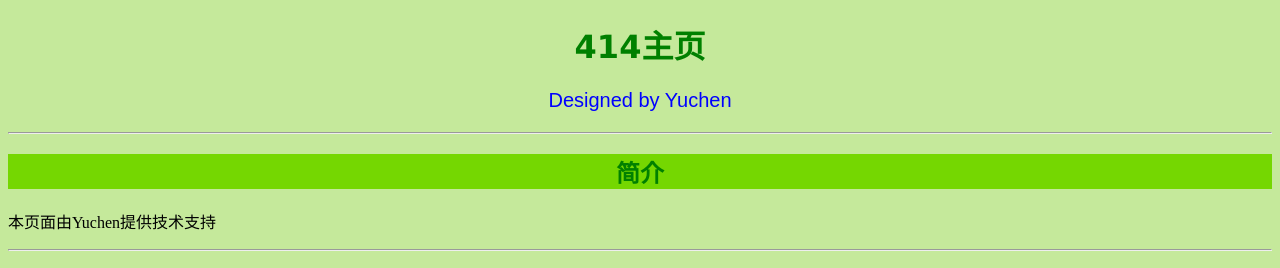
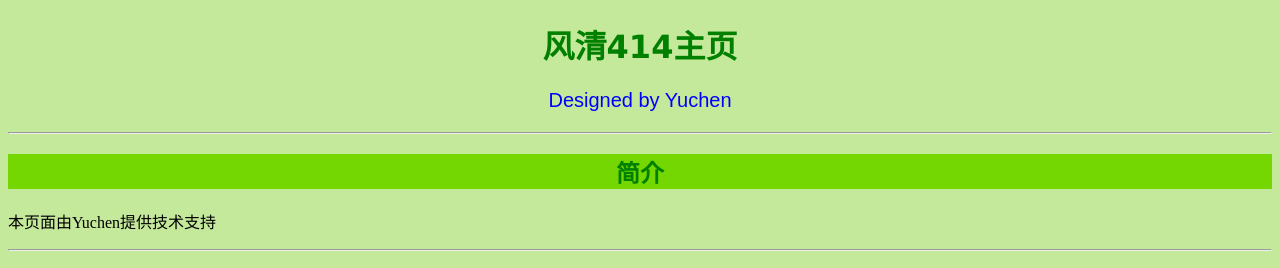
Before and after one commit to YuchenChuangsoft/414nb, a plain HTML site: page index.html in a window 1280 px wide. Shown: the top 268 px of the page. Drawn offline with Linux system fonts and the light colour scheme.

Commit message:
Update index.html

```diff
--- a/index.html
+++ b/index.html
@@ -5,7 +5,7 @@
 <title>邢台五中高1907班</title>
 </head>
 <body style="background-color:#C5E99B">
-<h1 style="font-family:verdana;color:green;text-align:center;">414主页</h1>
+<h1 style="font-family:verdana;color:green;text-align:center;">风清414主页</h1>
 <p style="font-family:arial;color:blue;font-size:20px;text-align:center;">Designed by Yuchen</p>
 <hr />
 <h2 style="font-family:verdana;color:green;text-align:center;background-color:#75D701;">简介</h2>
```
